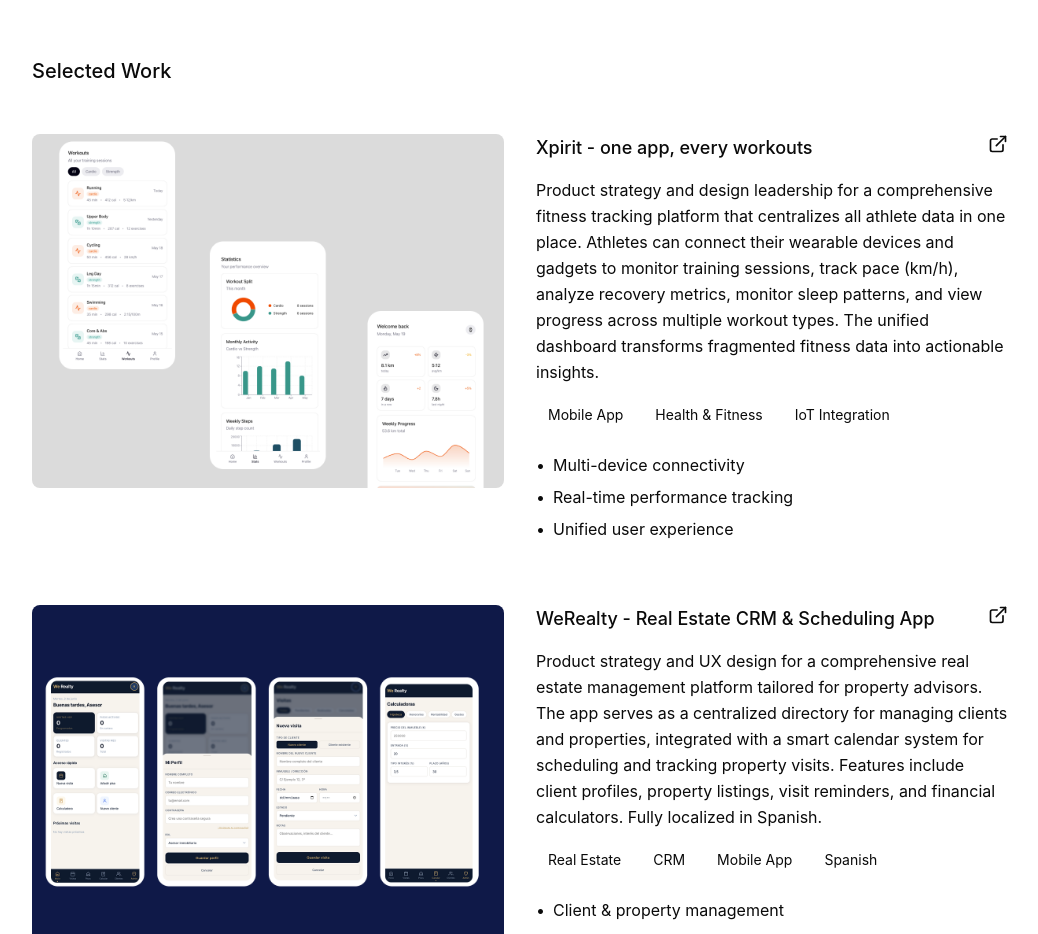
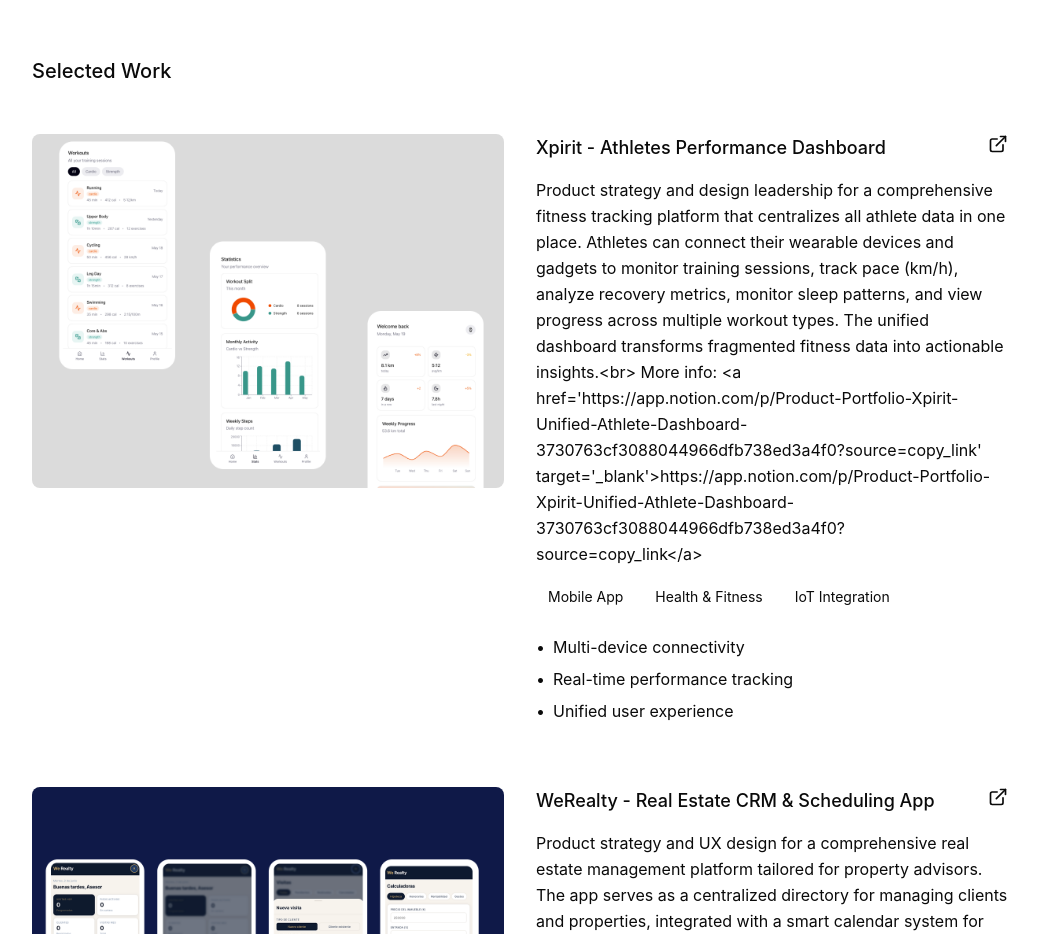
Before and after one commit to aaronnmr/aaron-mir-pm, a React (Vite) app: page / in a window 1280 px wide. Shown: the part 940-1874 px from the top of the page, without its empty margins (120-1158 px from the left). Built offline with nearby package versions, Linux system fonts and the light colour scheme.

Commit message:
Modify project details in data.ts
Updated project titles and links for Xpirit and WeRealty.

```diff
--- a/src/data.ts
+++ b/src/data.ts
@@ -19,12 +19,12 @@
   projects: [
     {
       id: 1,
-      title: "Xpirit - one app, every workouts",
-      description: "Product strategy and design leadership for a comprehensive fitness tracking platform that centralizes all athlete data in one place. Athletes can connect their wearable devices and gadgets to monitor training sessions, track pace (km/h), analyze recovery metrics, monitor sleep patterns, and view progress across multiple workout types. The unified dashboard transforms fragmented fitness data into actionable insights.",
+      title: "Xpirit - Athletes Performance Dashboard",
+      description: "Product strategy and design leadership for a comprehensive fitness tracking platform that centralizes all athlete data in one place. Athletes can connect their wearable devices and gadgets to monitor training sessions, track pace (km/h), analyze recovery metrics, monitor sleep patterns, and view progress across multiple workout types. The unified dashboard transforms fragmented fitness data into actionable insights.<br> More info: <a href='https://app.notion.com/p/Product-Portfolio-Xpirit-Unified-Athlete-Dashboard-3730763cf3088044966dfb738ed3a4f0?source=copy_link' target='_blank'>https://app.notion.com/p/Product-Portfolio-Xpirit-Unified-Athlete-Dashboard-3730763cf3088044966dfb738ed3a4f0?source=copy_link</a>",
       image: "./imports/xpirit_app.png",    // ruta relativa desde src/
       tags: ["Mobile App", "Health & Fitness", "IoT Integration"],
       metrics: ["Multi-device connectivity", "Real-time performance tracking", "Unified user experience"],
-      link: "https://xpiritapp.vercel.app",  // Cambia por la URL del case study cuando lo tengas
+      link: "https://alluring-queen-5aa.notion.site/Product-Portfolio-Xpirit-Unified-Athlete-Dashboard-3730763cf3088044966dfb738ed3a4f0",  // Cambia por la URL del case study cuando lo tengas
     },
     {
       id: 2,
@@ -33,7 +33,7 @@
       image: "./imports/werealty.png",
       tags: ["Real Estate", "CRM", "Mobile App", "Spanish"],
       metrics: ["Client & property management", "Calendar integration", "Spanish interface"],
-      link: "#",
+      link: "https://app.notion.com/p/Product-Portfolio-We-Realty-Real-Estate-CRM-3730763cf30880ff847bf6f3b6e1cef8?source=copy_link",
     },
     {
       id: 3,
@@ -91,7 +91,6 @@
   contact: {
     email: "aaronmr27@outlook.com",
     linkedin: "https://www.linkedin.com/in/aaron-mirmartin/",
-    github: null,
-    cv: "https://www.dropbox.com/scl/fi/4r8i3wkhshoh7yjak76zp/Aaron-my-cv-2026.pdf?rlkey=xm2kr6g8t9avc94cvj7wdwbtj&st=k7oasba4&dl=0"  // Pon tu URL de GitHub aquí si quieres mostrarlo, o deja null
+    github: null,  // Pon tu URL de GitHub aquí si quieres mostrarlo, o deja null
   },
 };
```
